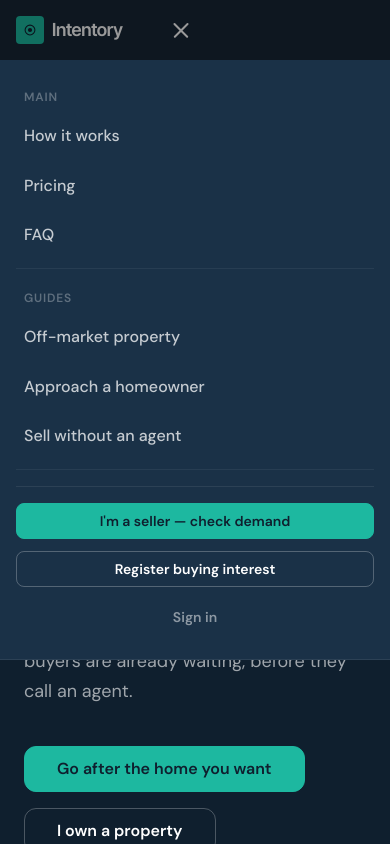
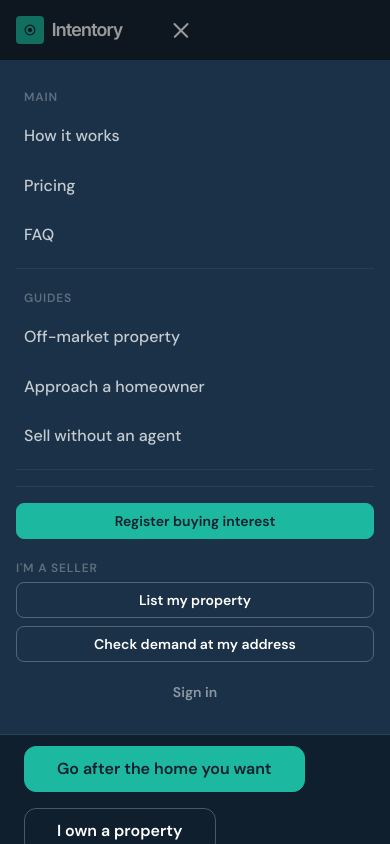
Before and after one commit to projectsforguy-alt/property-interest, a Next.js app: page / in a window 390 px wide. Both pictures are taken after a click on the button "Open menu". Shown: the top 844 px of the page. Built offline with nearby package versions, Linux system fonts and the light colour scheme.

Commit message:
Update MobileNav.tsx

```diff
--- a/components/MobileNav.tsx
+++ b/components/MobileNav.tsx
@@ -78,13 +78,33 @@ export default function MobileNav() {
         ))}
 
         <div className="mobile-nav-actions">
-          <Link href="/sellers/check" className="btn btn-primary w-full" onClick={() => setOpen(false)}>
-            I&apos;m a seller — check demand
-          </Link>
-          <Link href="/register" className="btn btn-outline w-full" onClick={() => setOpen(false)}>
+          {/* Buyer CTA */}
+          <Link href="/register" className="btn btn-primary w-full" onClick={() => setOpen(false)}>
             Register buying interest
           </Link>
-          <Link href="/login" className="btn btn-ghost w-full" style={{ justifyContent: 'center', color: 'rgba(255,255,255,0.5)', fontSize: 'var(--text-sm)' }} onClick={() => setOpen(false)}>
+
+          {/* Seller options — labelled section */}
+          <div className="mobile-nav-seller-group">
+            <div className="mobile-nav-group-label" style={{ paddingLeft: 0, paddingTop: 'var(--space-2)' }}>
+              I&apos;m a seller
+            </div>
+            <div style={{ display: 'flex', flexDirection: 'column', gap: 'var(--space-2)' }}>
+              <Link href="/register?intent=seller" className="btn btn-outline w-full" onClick={() => setOpen(false)}>
+                List my property
+              </Link>
+              <Link href="/sellers/check" className="btn btn-outline w-full" onClick={() => setOpen(false)}>
+                Check demand at my address
+              </Link>
+            </div>
+          </div>
+
+          {/* Sign in */}
+          <Link
+            href="/login"
+            className="btn btn-ghost w-full"
+            style={{ justifyContent: 'center', color: 'rgba(255,255,255,0.5)', fontSize: 'var(--text-sm)' }}
+            onClick={() => setOpen(false)}
+          >
             Sign in
           </Link>
         </div>
```
